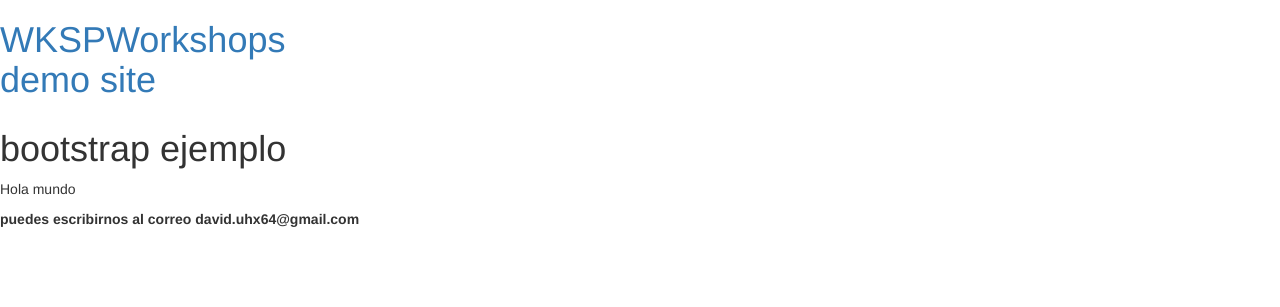
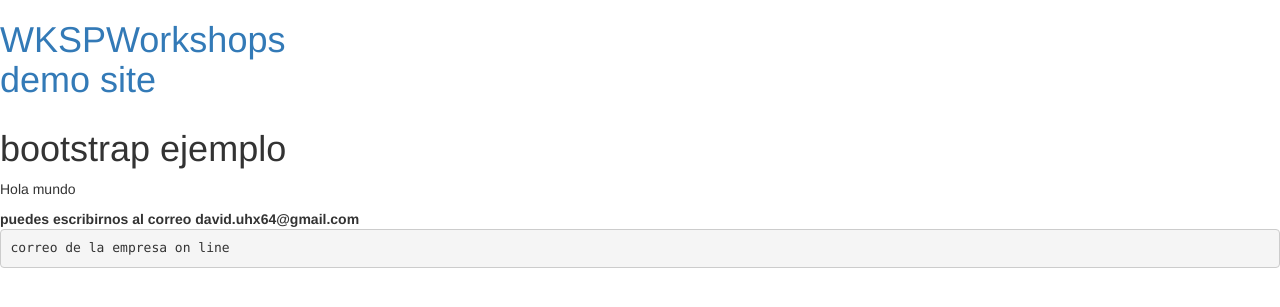
Before and after one commit to DavidUntama/bootstrap, a PHP site: page / in a window 1280 px wide. Shown: the top 307 px of the page. Run offline with PHP 8.4, Linux system fonts and the light colour scheme.

Commit message:
arreglado email agregado de la empresa

```diff
--- a/index.php
+++ b/index.php
@@ -19,6 +19,7 @@
 	<h1>bootstrap ejemplo</h1>
 	<p>Hola mundo</p>
 	<strong> puedes escribirnos al correo david.uhx64@gmail.com</strong>
+	<pre>correo de la empresa on line</pre>
 	<?php include 'inc/footer_common.php'; ?>
 </body>
 </html>
```
